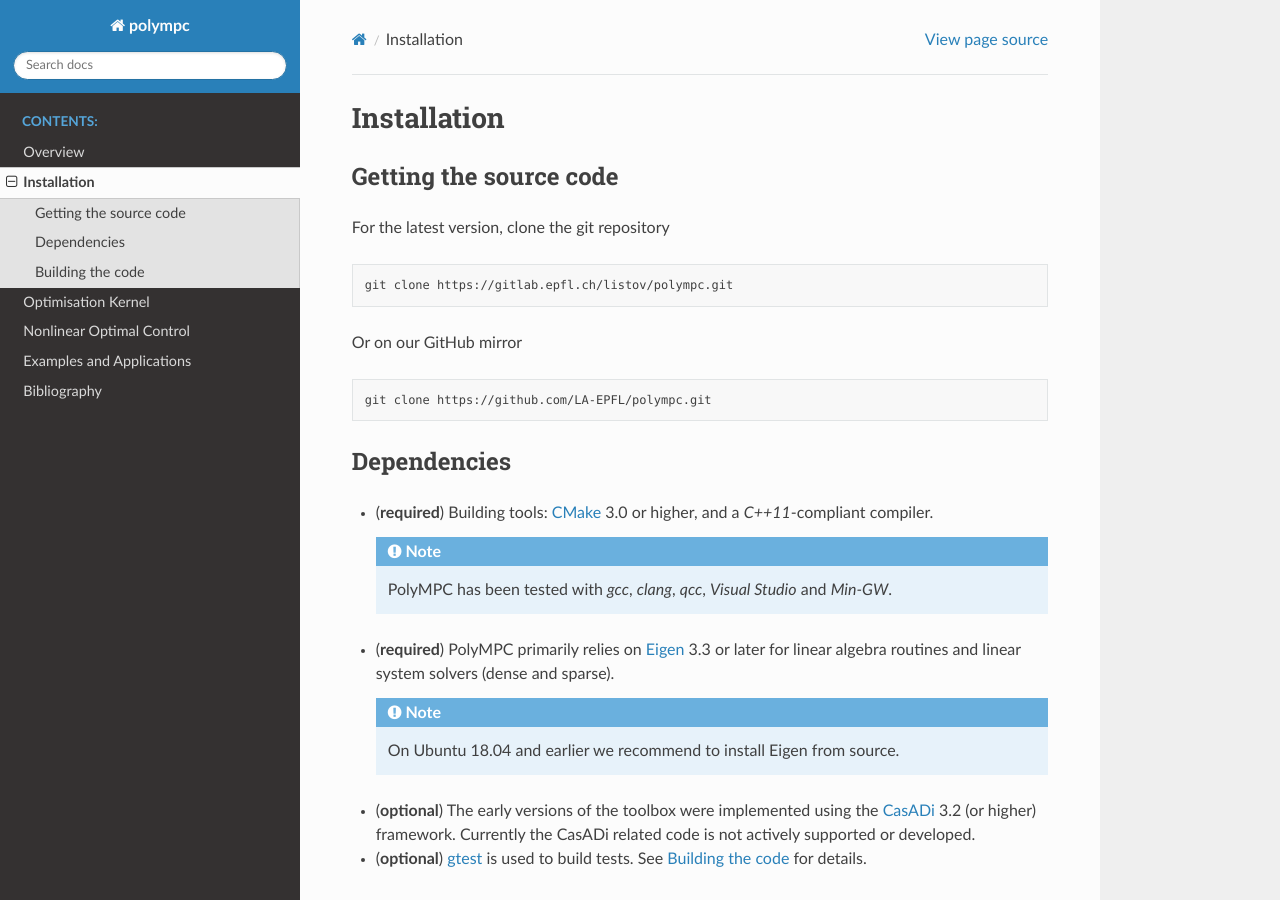
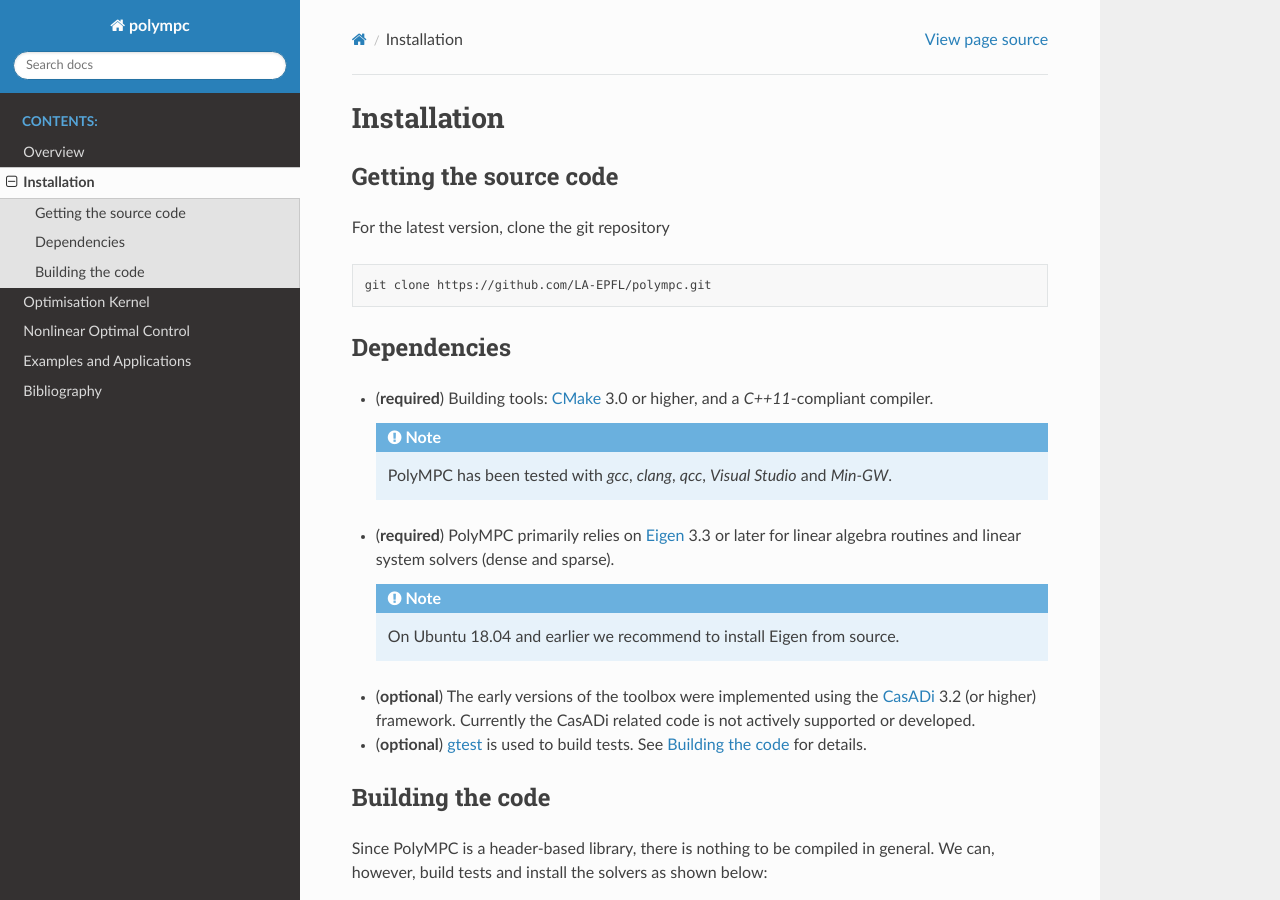
Before and after one commit to PREDICT-EPFL/polympc, a Sphinx documentation site: the page built from docs/source/install.rst, in a window 1280 px wide and 900 px high. Built offline with Sphinx 7.4.7 and the Read the Docs theme 2.0.0, drawn with Linux system fonts in a browser that asks for light colours.

Commit message:
Update install.rst
Remove the old gitlab mirror

```diff
--- a/docs/source/install.rst
+++ b/docs/source/install.rst
@@ -8,12 +8,6 @@
 =======================
 
 For the latest version, clone the git repository
-
-.. code-block:: bash
-
-    git clone https://gitlab.epfl.ch/listov/polympc.git
-
-Or on our GitHub mirror
 
 .. code-block:: bash
 
```
